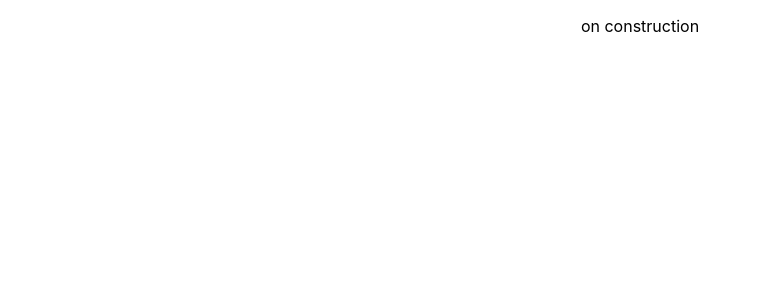
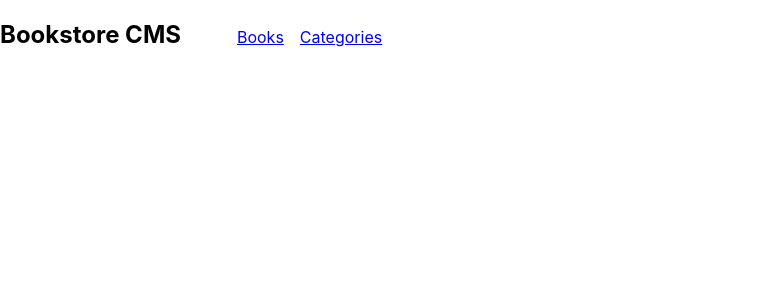
Before and after one commit to OsvaldoBC/bookstore-ob, a React (Create React App) app: page / in a window 1280 px wide. Shown: the top 300 px of the page, without its empty margins (0-760 px from the left). Built offline with nearby package versions, Linux system fonts and the light colour scheme.

Commit message:
Add Navbar component

```diff
--- a/src/components/Navbar.js
+++ b/src/components/Navbar.js
@@ -0,0 +1,15 @@
+import React from 'react';
+import { NavLink } from 'react-router-dom';
+
+const Navbar = () => (
+  <nav className="navBar" style={{ display: 'flex', alignItems: 'baseline' }}>
+    <h1>Bookstore CMS</h1>
+    <ul className="link-wrapper" style={{ listStyle: 'none', display: 'flex', alignItems: 'baseline' }}>
+      <li className="nav-li" style={{ marginLeft: '1em' }}><NavLink to="books" className={({ isActive }) => (isActive ? 'active-link' : 'none')}>Books</NavLink></li>
+      <li className="nav-li" style={{ marginLeft: '1em' }}><NavLink to="categories" className={({ isActive }) => (isActive ? 'active-link' : 'none')}>Categories</NavLink></li>
+    </ul>
+  </nav>
+
+);
+
+export default Navbar;
--- a/src/index.js
+++ b/src/index.js
@@ -1,11 +1,14 @@
 import React from 'react';
 import ReactDOM from 'react-dom/client';
+import { BrowserRouter as Router, Route, Routes } from 'react-router-dom';
 import './index.css';
-import App from './App';
+import Navbar from './components/Navbar';
 
 const root = ReactDOM.createRoot(document.getElementById('root'));
 root.render(
   <React.StrictMode>
-    <App />
+    <Router>
+      <Navbar />
+    </Router>
   </React.StrictMode>
 );
```
